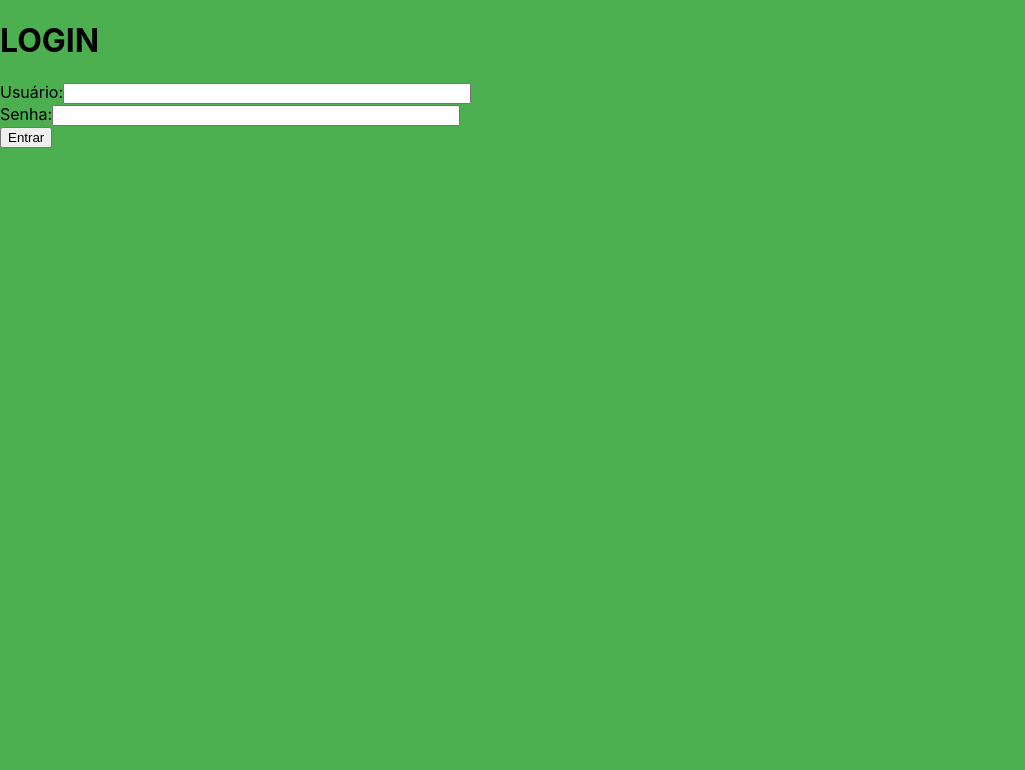
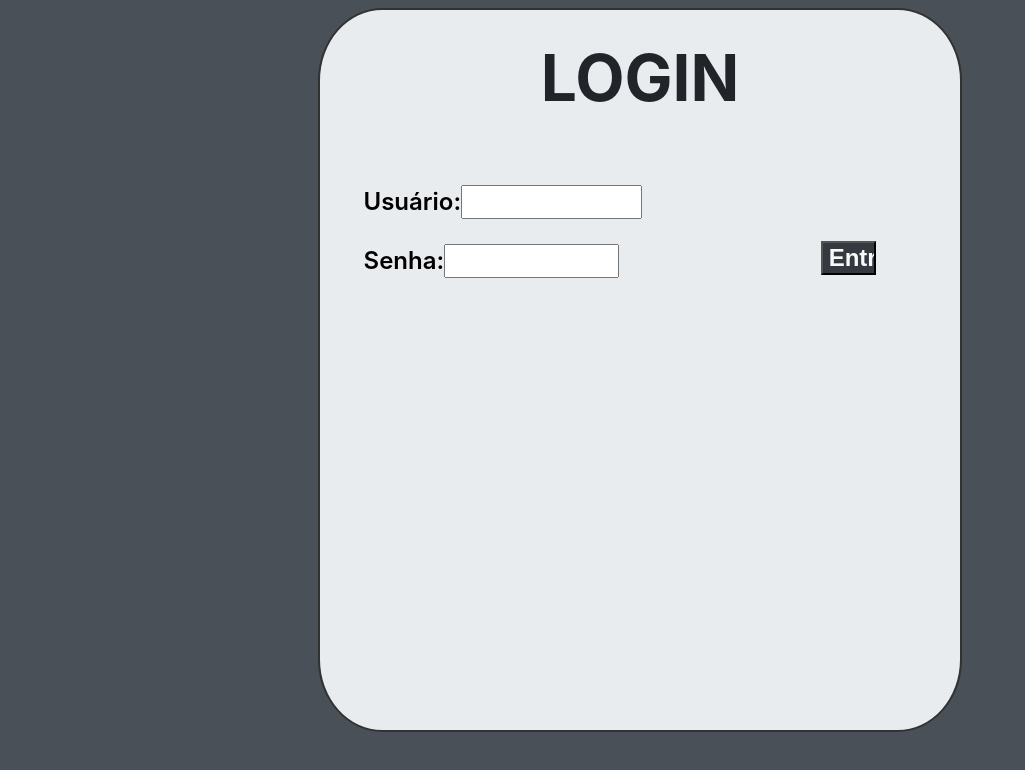
Before and after one commit to Jp1607/java-front-end, a React (Create React App) app: page / in a window 1280 px wide. Shown: the top 770 px of the page, without its empty margins (0-1025 px from the left). Built offline with nearby package versions, Linux system fonts and the light colour scheme.

Commit message:
started changing color pallette and overall interface

```diff
--- a/src/index.css
+++ b/src/index.css
@@ -1,8 +1,7 @@
 body {
 
-  background-color: #4CAF50;
+  background-color: #495057;
 
-  margin: 0;
   font-family: -apple-system, BlinkMacSystemFont, 'Segoe UI', 'Roboto', 'Oxygen',
     'Ubuntu', 'Cantarell', 'Fira Sans', 'Droid Sans', 'Helvetica Neue',
     sans-serif;
@@ -10,20 +9,22 @@ body {
   -moz-osx-font-smoothing: grayscale;
 }
 
-
-
  .content-table {
   border-collapse: collapse;
    margin: 25px;
    font-size: 6mm;
     min-width: 1500px;
-    border: solid 2px;
+    border: solid white 3px;
   /* width: 100%; */
  }
 
  .content-table thead tr{
-background-color: #4ffd4f ;
-border: solid 2px;
+background-color: #e9ecef ;
+border-top: solid 2px;
+ }
+ .content-table thead th{
+background-color: #e9ecef ;
+
  }
 
  .content-table tbody tr{
@@ -32,19 +33,19 @@ border: solid 2px;
 
  .content-table thead {
 background-color: #4ffd4f ;
-border: solid 2px;
+border-top: solid 2px;
  }
 
  .content-table tbody tr.even-row{
-background-color: #bafdba ;
+background-color: #dee2e6 ;
  }
 
  .content-table tbody tr.odd-row{
-background-color: #8bff8b ;
+background-color: #ced4da ;
  }
 
  .content-table tbody tr.hovered-row{
-background-color: #8cd6a7 ;
+background-color: #6c757d ;
  }
 
  .content-table tbody tr.selected-row{
@@ -62,27 +63,24 @@ background-color: #8cd6a7 ;
   border: solid black 2px;
   background-color: #006421;
   color: white;
-  font-family: Arial, Helvetica, sans-serif;
 
 }
 .pop-up-head{
   padding-left: 10px;
-  font-size: large;
+  font-size: 10rem;
 }
 
 .pop-up-body{
   padding-left: 10px;
-  font-size: medium;
+  font-size: 5rem;
 }
-
-
 
 .content-abled-button {
   margin-left: 25px;
   margin-right: 5px;
   width: 150px;
   height: 40px;
-  background-color: #388b3b;
+  background-color: #343a40;
   color: white;
   border: solid black 2px;
   border-radius: 4px;
@@ -106,17 +104,55 @@ background-color: #8cd6a7 ;
 
 }
 
- .login-page-container {
- min-height: 100vh;
- min-width: 100vw;
+ #login-page {
+  border-radius: 10%;
+width: 50vw;
+height: 90vh;
+margin: auto ;
+border:solid rgb(50, 50, 50) 2px;
+background-color: #e9ecef;
 
 }
 
-.login-page-content {
-width: 1000px;
-height: 700px;
+#login-page-container {
+width: 90%;
+margin: 10px auto ;
 }
 
+#login-form {
+  /* border: solid rgb(80, 80, 80) 1px; */
+  height: 100%;
+  padding: 2%;
+  display: flex;
+  flex-wrap: wrap;
+  align-items: center;
+}
+
+#login-title {
+  width: max-content;
+  margin: 5% auto 10%;
+  font-size: 4rem;
+  color: #212529;
+}
+
+label, input {
+  flex-direction: column;
+font-weight: 600;
+  margin: auto;
+  width: 100%;
+  margin-bottom: 5%;
+  font-size: 1.5rem;
+}
+
+.login-button {
+  width: 10%;
+  color: #f8f9fa;
+  background-color: #343a40;
+}
+.login-button:hover {
+
+  opacity: 0.7;;
+}
 /*
 .login-page input, label {
   font: inherit;
@@ -153,27 +189,28 @@ height: 700px;
 } */
 
 .menu-page {
-  background-color: rgb(115, 218, 120);
-  min-height: 20cm;
-  max-width: 1500px;
-  margin: auto;
-  padding-top: 5rem;
-  box-sizing: border-box;
+  border-radius: 10%;
+  background-color: #e9ecef;
+width: 90vw;
+height: 90vh;
+margin: 3% auto;
+padding: 0.1%;
 }
 
 .menu-content {
   width: max-content;
   margin: auto;
-  display: flex;
-  align-items: center;
-
+  padding: auto;;
 }
 
 
 
-/* .header {
- margin: auto;
-} */
+.header {
+  width: max-content;
+ margin: 5% auto;
+ font-size: 4rem;
+ color:  #212529;
+}
 
 
 
--- a/src/pages/homePage.tsx
+++ b/src/pages/homePage.tsx
@@ -12,7 +12,7 @@ console.log('entrou aqui')
             </div>
 
             <div className="menu-content">
-<div>
+
 
             <Link to={'/listProds'}>
                 <button className = "content-abled-button">
@@ -27,7 +27,7 @@ console.log('entrou aqui')
             </Link>
 
             <ReturnButton action = "login">SAIR</ReturnButton>
-</div>
+
         </div>
         </div>
 
--- a/src/pages/login.tsx
+++ b/src/pages/login.tsx
@@ -43,6 +43,7 @@ const Login = () => {
             console.log(localStorage.getItem('token'))
             auth.setAuthenticated(true);
         }).catch(() => {
+            setShow(true)
             console.log('error')
         })
 
@@ -55,8 +56,7 @@ const Login = () => {
 
     return (
 
-
-        <div className="login-page-container" >
+        <div id="login-page" >
 
             <Modal isOpen={show}>
                 <div>
@@ -68,17 +68,14 @@ const Login = () => {
                 </div>
             </Modal>
 
+            <div id="login-page-container">
 
-            <div className="login-page-content">
-                <div>
-                    <h1>LOGIN</h1>
-                </div>
+                <h1 id="login-title">LOGIN</h1>
 
+                <form onSubmit={handleSubmit} id="login-form">
 
+                    <div>
 
-                <form onSubmit={handleSubmit}>
-
-                    <div className = "form-line">
                         <label htmlFor="user">Usuário:</label>
 
                         <input type="text"
@@ -90,7 +87,7 @@ const Login = () => {
                         />
                     </div>
 
-                    <div className = "form-line">
+                    <div>
                         <label htmlFor="pass">Senha:</label>
 
                         <input type="password"
@@ -100,14 +97,16 @@ const Login = () => {
                             onChange={(event: React.ChangeEvent<HTMLInputElement>) =>
                                 handleUserChange("password", event.target.value)}
                         />
-                    </div>
-                    <input
-                    className="login-button"
-                        type="submit"
-                        value="Entrar"
-                    />
+</div>
+
+                        <input
+                            className="login-button"
+                            type="submit"
+                            value="Entrar"
+                        />
 
                 </form>
+
             </div>
         </div>
 
```
